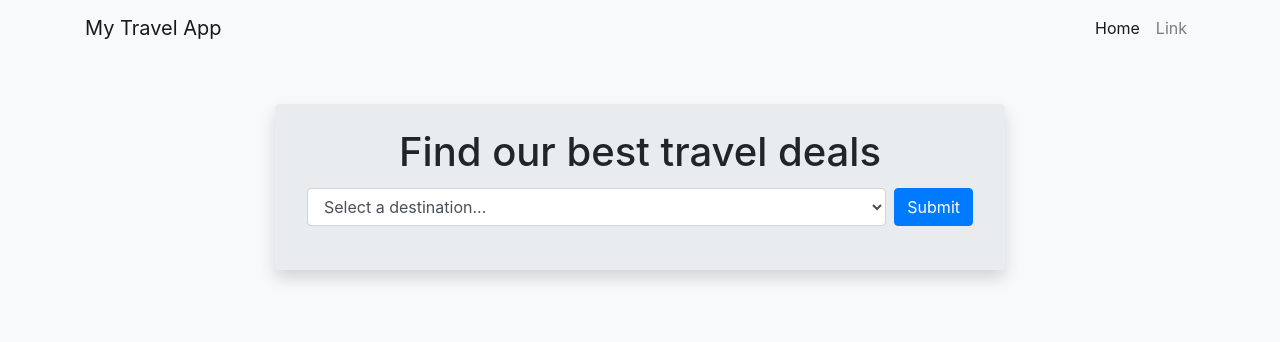
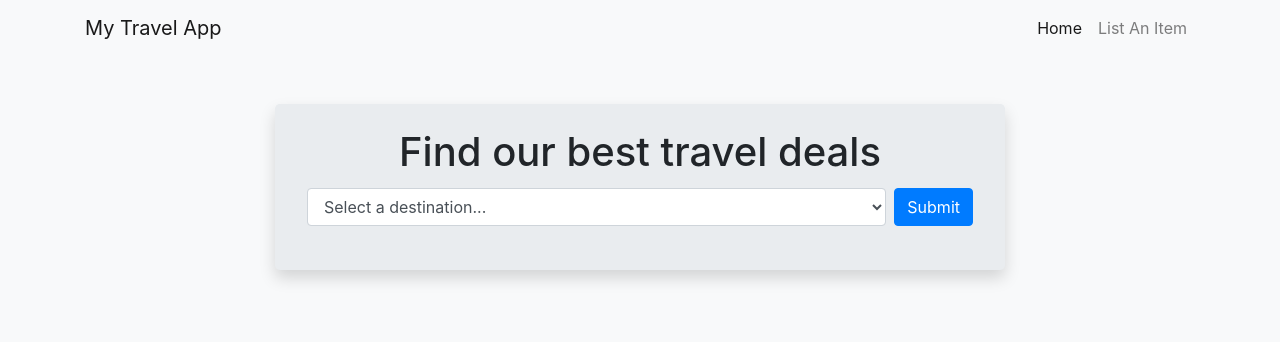
Before and after one commit to DimFury/Travel---N10067680, a Python web app: template templates/index.html in a window 1280 px wide. Shown: the top 342 px of the page. Run offline with Jinja, Linux system fonts and the light colour scheme; the template is opened without the code that fills it, so the values that code supplies are empty; some libraries are stand-ins or nearby versions.

Commit message:
tab functions

```diff
--- a/templates/base.html
+++ b/templates/base.html
@@ -51,10 +51,10 @@
               <div class="collapse navbar-collapse" id="navbarTogglerDemo01">
                   <ul class="navbar-nav ml-auto">
                         <li class="nav-item active">
-                        <a class="nav-link" href="#">Home <span class="sr-only">(current)</span></a>
+                        <a class="nav-link" href="/">Home <span class="sr-only">(current)</span></a>
                       </li>
                       <li class="nav-item">
-                        <a class="nav-link" href="#">Link</a>
+                        <a class="nav-link" href={{url_for('destination.create')}}>List An Item</a>
                       </li>
                       {% if session['email']%}
                       <li class="nav-item dropdown">
```
